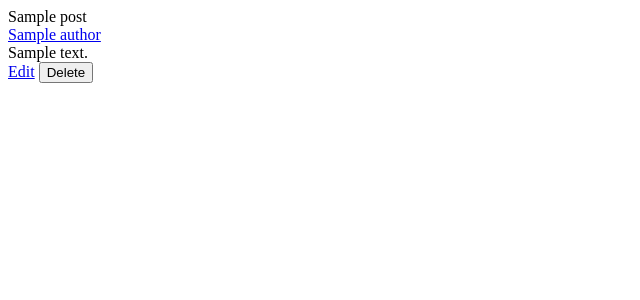
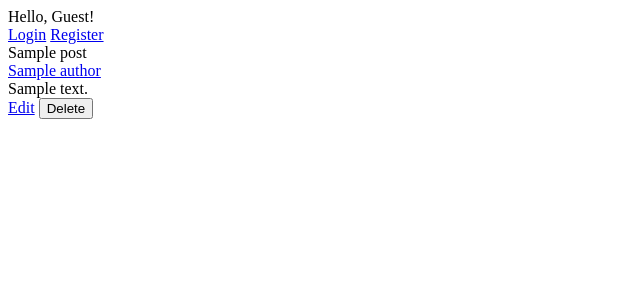
Before and after one commit to i-hate-nicknames/plebbit, a Symfony app: template templates/post/post.html.twig in a window 1280 px wide. Shown: the top 300 px of the page, without its empty margins (0-640 px from the left). Run offline with Twig, Linux system fonts and the light colour scheme; the template is opened without the code that fills it: most values are stand-ins (such as "Sample title", 1, 10 or a date in 2020); some libraries are stand-ins or nearby versions.

Commit message:
Add header with welcome/login

```diff
--- a/templates/base.html.twig
+++ b/templates/base.html.twig
@@ -12,6 +12,20 @@
         {% endblock %}
     </head>
     <body>
+        <header>
+            <div class="welcome">
+                {% if is_granted('IS_AUTHENTICATED_REMEMBERED') %}
+                    Hello, {{ app.user.name }}!
+                    <div class="controls"><a href="{{ url('app_logout') }}">Logout</a></div>
+                {% else %}
+                    Hello, Guest!
+                    <div class="controls">
+                        <a href="{{ url('app_login') }}">Login</a>
+                        <a href="#">Register</a>
+                    </div>
+                {% endif %}
+            </div>
+        </header>
         {% block body %}{% endblock %}
         {% block javascripts %}{% endblock %}
     </body>
```
